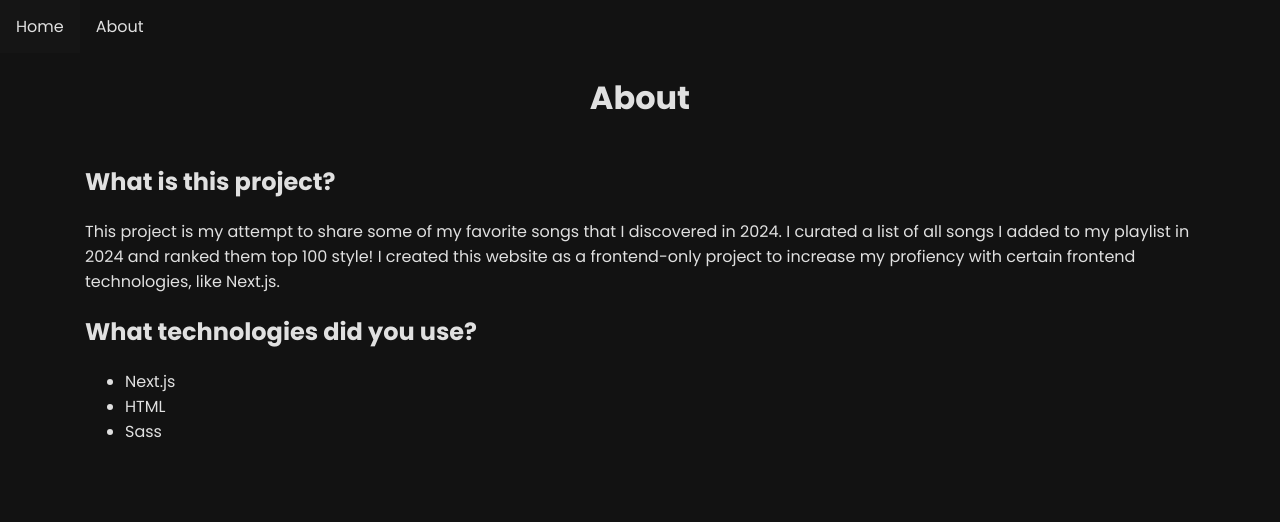
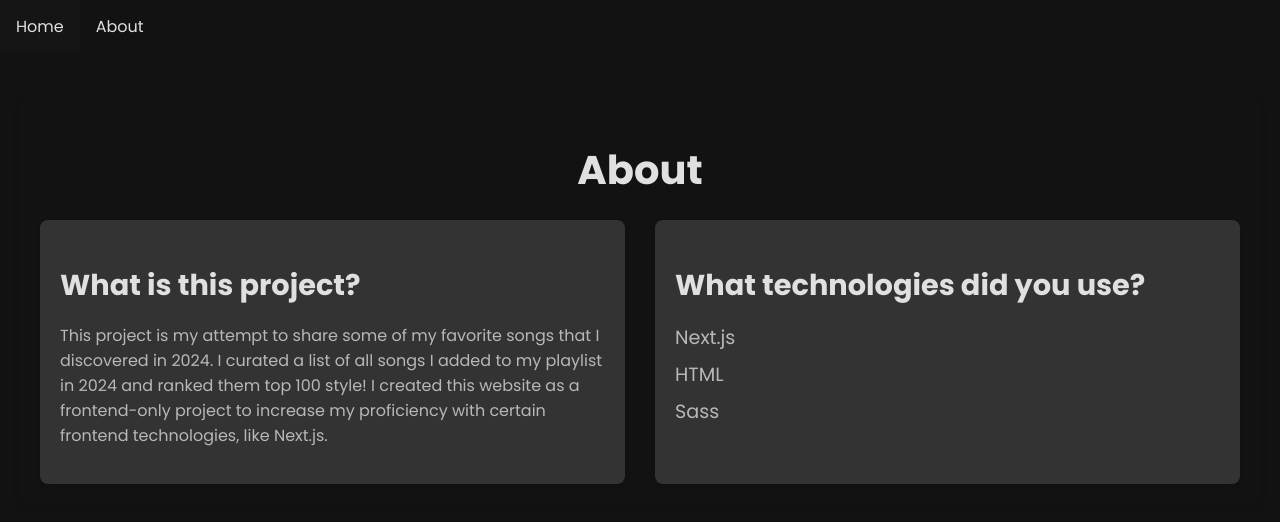
Before and after one commit to SamChichester/Spotify-Rewrapped, a Next.js app in the folder frontend/: page /about in a window 1280 px wide. Shown: the top 522 px of the page. Built offline with nearby package versions, Linux system fonts and the light colour scheme.

Commit message:
Added about styles.

```diff
--- a/frontend/pages/about.tsx
+++ b/frontend/pages/about.tsx
@@ -2,24 +2,24 @@ import React from "react";
 
 const About: React.FC = () => {
   return (
-    <div className="container">
-      <h1>About</h1>
-      <div>
-        <div>
-          <h2>What is this project?</h2>
-          <p>
+    <div className="about-container">
+      <h1 className="about-title">About</h1>
+      <div className="about-content">
+        <div className="section">
+          <h2 className="section-title">What is this project?</h2>
+          <p className="section-description">
             This project is my attempt to share some of my favorite songs that I discovered in 2024.
             I curated a list of all songs I added to my playlist in 2024 and ranked them top 100 style!
-            I created this website as a frontend-only project to increase my profiency with certain frontend technologies,
+            I created this website as a frontend-only project to increase my proficiency with certain frontend technologies,
             like Next.js.
           </p>
         </div>
-        <div>
-          <h2>What technologies did you use?</h2>
-          <ul>
-            <li>Next.js</li>
-            <li>HTML</li>
-            <li>Sass</li>
+        <div className="section">
+          <h2 className="section-title">What technologies did you use?</h2>
+          <ul className="tech-list">
+            <li className="tech-item">Next.js</li>
+            <li className="tech-item">HTML</li>
+            <li className="tech-item">Sass</li>
           </ul>
         </div>
       </div>
--- a/frontend/styles/global.scss
+++ b/frontend/styles/global.scss
@@ -2,6 +2,7 @@ $background-color: #121212;
 $left-color: #333333;
 $right-color: #222222;
 $text-color: #e0e0e0;
+$muted-text-color: #b8b8b8;
 
 body {
   background-color: $background-color;
@@ -186,3 +187,83 @@ body {
   animation-duration: 5s;
   animation-iteration-count: infinite;
 }
+
+.about-container {
+  max-width: 1200px;
+  margin: 40px auto;
+  padding: 20px;
+  border-radius: 8px;
+  box-shadow: 0 4px 8px rgba(0, 0, 0, 0.1);
+}
+
+.about-title {
+  text-align: center;
+  font-size: 2.5rem;
+  margin-bottom: 20px;
+  color: $text-color;
+}
+
+.about-content {
+  display: grid;
+  grid-template-columns: 1fr 1fr;
+  gap: 30px;
+}
+
+.section {
+  background-color: $left-color;
+  padding: 20px;
+  border-radius: 8px;
+  box-shadow: 0 2px 5px rgba(0, 0, 0, 0.1);
+  transition: transform 0.3s ease, box-shadow 0.3s ease;
+}
+
+.section:hover {
+  transform: translateY(-10px);
+  box-shadow: 0 5px 15px rgba(0, 0, 0, 0.1);
+}
+
+.section-title {
+  font-size: 1.8rem;
+  margin-bottom: 10px;
+  color: $text-color;
+  transition: color 0.3s ease;
+}
+
+.section-description {
+  font-size: 1rem;
+  color: $muted-text-color;
+}
+
+.tech-list {
+  list-style-type: none;
+  padding-left: 0;
+}
+
+.tech-item {
+  font-size: 1.2rem;
+  color: $muted-text-color;
+  margin-bottom: 8px;
+  transition: color 0.3s ease;
+}
+
+@media (max-width: 768px) {
+  .about-content {
+    grid-template-columns: 1fr;
+  }
+
+  .about-title {
+    font-size: 2rem;
+  }
+
+  .section-title {
+    font-size: 1.6rem;
+  }
+
+  .section-description {
+    font-size: 0.9rem;
+  }
+
+  .tech-item {
+    font-size: 1rem;
+  }
+}
```
